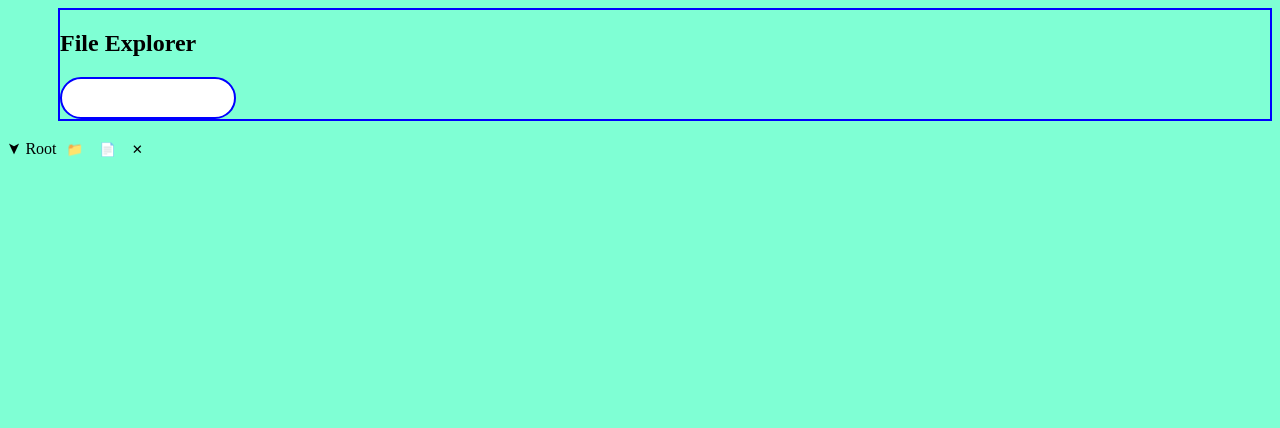
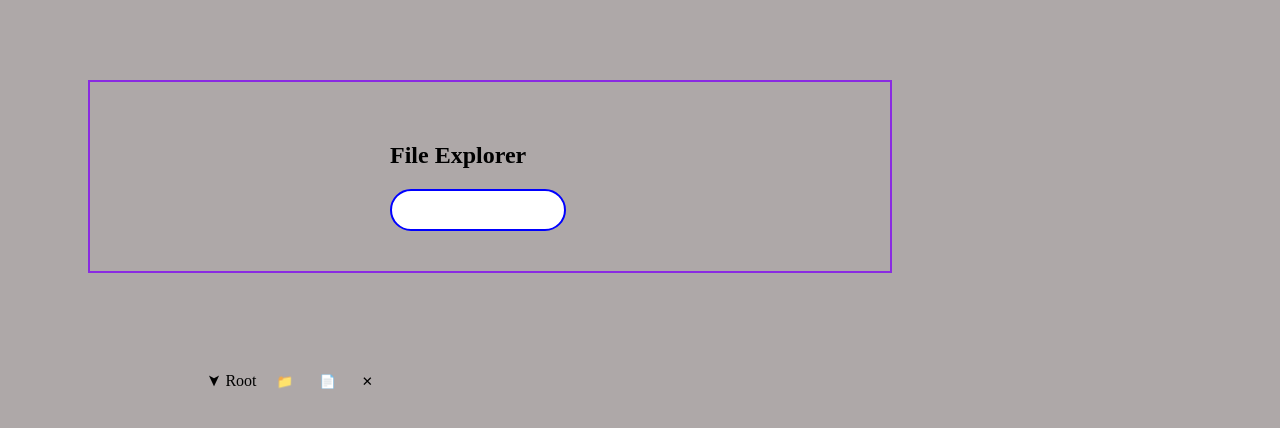
Before and after one commit to rajnandini190/assignment1, a plain HTML site: page index.html in a window 1280 px wide. Drawn offline with Linux system fonts and the light colour scheme.

Commit message:
Update style.css

```diff
--- a/style.css
+++ b/style.css
@@ -1,15 +1,22 @@
 body{
-    background-color: aquamarine;
+    background-color: rgb(174, 168, 168);
 }
 .header{
-    border: 2px solid blue;
-    margin-left:50px;
+    border: 2px solid blueviolet;
+    margin-top: 40px;
+    margin: 80px;
+    padding: 40px 300px;
+    width: 200px;
 }
 #InputValueId{
     border: 2px solid blue;
     border-radius: 21px;
     width: 168px;
     height: 36px;
+}
+#main_section{
+    margin-left: 200px;
+    height: 50px;
 }
 
 .collapse{
@@ -20,7 +27,6 @@ span.rotating{
     background: none;
     border: none;
     cursor: pointer;
-
     transform: rotate(90deg);
     -ms-transform: rotate(90deg);
     -webkit-transform: rotate(90deg);
@@ -45,4 +51,5 @@ span.normal{
     background: none;
     border: none;
     cursor: pointer;
+    margin-left: 10px;
 }
```
